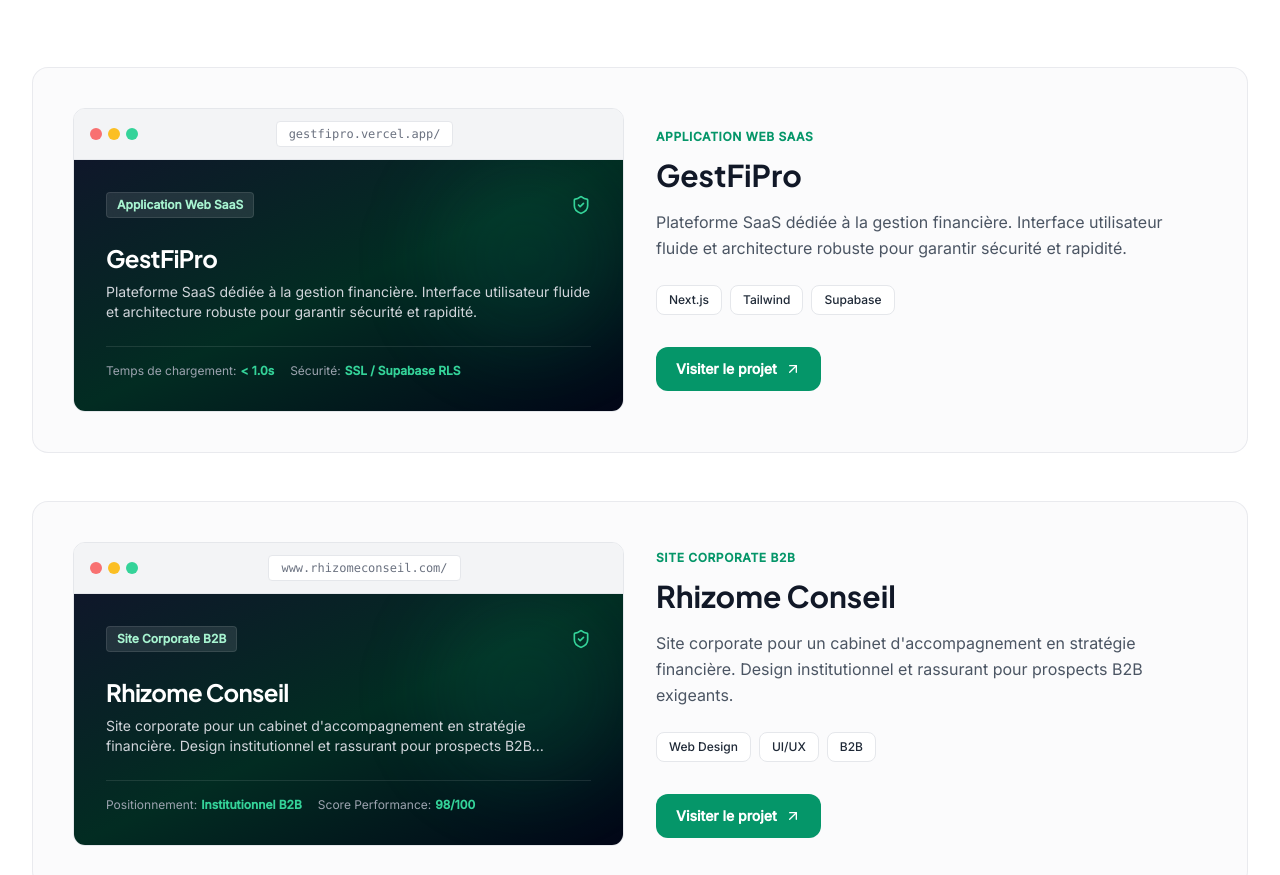
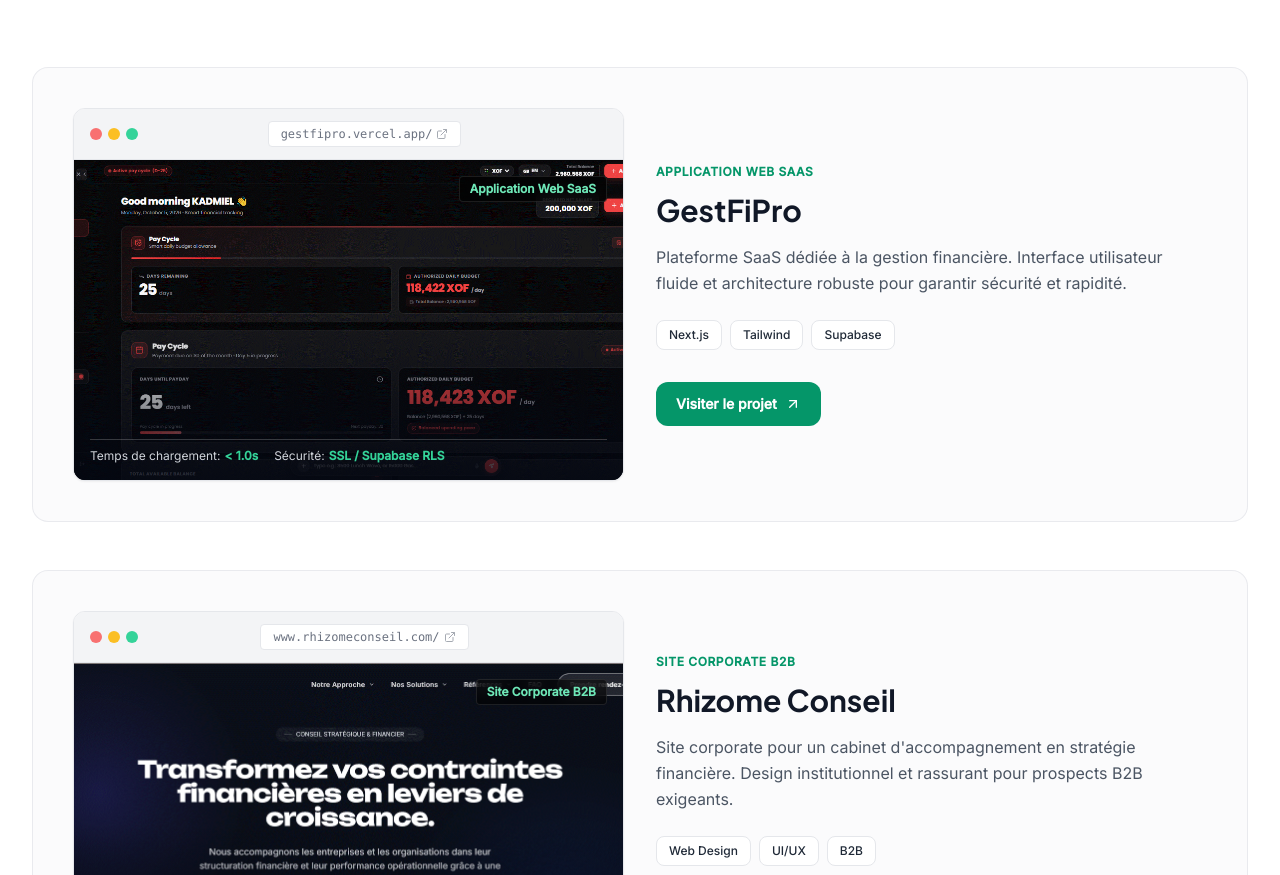
Before and after one commit to kadmiel-abe/kadmielabe, a Next.js app: page / in a window 1280 px wide. Shown: the part 1925-2800 px from the top of the page. Built offline with nearby package versions, Linux system fonts and the light colour scheme.

Commit message:
feat: integration des captures d'ecran GIF pour GestFiPro et Rhizome Conseil dans le Portfolio

```diff
--- a/components/Portfolio.tsx
+++ b/components/Portfolio.tsx
@@ -1,7 +1,8 @@
 "use client";
 
 import { motion } from "framer-motion";
-import { ArrowUpRight, ShieldCheck } from "lucide-react";
+import { ArrowUpRight, ShieldCheck, ExternalLink } from "lucide-react";
+import Image from "next/image";
 
 export default function Portfolio() {
   const projects = [
@@ -12,6 +13,7 @@
         "Plateforme SaaS dédiée à la gestion financière. Interface utilisateur fluide et architecture robuste pour garantir sécurité et rapidité.",
       tags: ["Next.js", "Tailwind", "Supabase"],
       link: "https://gestfipro.vercel.app/",
+      image: "/capture gestfipro.gif",
       stats: [
         { label: "Temps de chargement", value: "< 1.0s" },
         { label: "Sécurité", value: "SSL / Supabase RLS" },
@@ -24,6 +26,7 @@
         "Site corporate pour un cabinet d'accompagnement en stratégie financière. Design institutionnel et rassurant pour prospects B2B exigeants.",
       tags: ["Web Design", "UI/UX", "B2B"],
       link: "https://www.rhizomeconseil.com/",
+      image: "/capture rhizomconseil.gif",
       stats: [
         { label: "Positionnement", value: "Institutionnel B2B" },
         { label: "Score Performance", value: "98/100" },
@@ -77,9 +80,9 @@
               transition={{ duration: 0.6, delay: index * 0.2 }}
               className="bg-gray-50/70 border border-gray-200/80 rounded-2xl p-6 sm:p-10 hover:border-emerald-300 transition-all shadow-xs hover:shadow-md grid grid-cols-1 lg:grid-cols-12 gap-8 items-center"
             >
-              {/* Visual Mockup Frame */}
+              {/* Visual Mockup Frame with Actual Screenshot GIF */}
               <div className="lg:col-span-6 order-2 lg:order-1">
-                <div className="bg-white rounded-xl border border-gray-200 shadow-xs overflow-hidden group">
+                <div className="bg-white rounded-xl border border-gray-200 shadow-sm overflow-hidden group">
                   {/* Browser bar header */}
                   <div className="bg-gray-100 px-4 py-3 border-b border-gray-200 flex items-center justify-between">
                     <div className="flex items-center gap-1.5">
@@ -87,38 +90,43 @@
                       <div className="w-3 h-3 rounded-full bg-amber-400" />
                       <div className="w-3 h-3 rounded-full bg-emerald-400" />
                     </div>
-                    <div className="text-xs text-gray-500 font-mono bg-white px-3 py-1 rounded border border-gray-200 truncate max-w-[200px]">
-                      {project.link.replace("https://", "")}
-                    </div>
+                    <a
+                      href={project.link}
+                      target="_blank"
+                      rel="noopener noreferrer"
+                      className="text-xs text-gray-500 font-mono bg-white px-3 py-1 rounded border border-gray-200 truncate max-w-[220px] hover:text-emerald-600 transition-colors flex items-center gap-1"
+                    >
+                      <span>{project.link.replace("https://", "")}</span>
+                      <ExternalLink className="w-3 h-3 opacity-60" />
+                    </a>
                     <div className="w-4" />
                   </div>
 
-                  {/* UI Canvas Representation */}
-                  <div className="p-6 sm:p-8 bg-gradient-to-br from-slate-900 via-emerald-950 to-slate-950 text-white min-h-[220px] flex flex-col justify-between relative overflow-hidden">
-                    <div className="absolute top-0 right-0 w-48 h-48 bg-emerald-500/10 rounded-full blur-2xl pointer-events-none" />
-                    <div className="flex items-center justify-between z-10">
-                      <span className="text-xs font-semibold px-2.5 py-1 rounded bg-white/10 backdrop-blur text-emerald-200 border border-white/10">
+                  {/* Screenshot Image Container */}
+                  <div className="relative w-full h-[260px] sm:h-[320px] overflow-hidden bg-gray-900 group">
+                    <Image
+                      src={project.image}
+                      alt={`Capture d'écran de ${project.title}`}
+                      fill
+                      unoptimized
+                      className="object-cover object-top group-hover:scale-[1.03] transition-transform duration-500"
+                    />
+
+                    {/* Gradient Overlay for metadata stats */}
+                    <div className="absolute inset-0 bg-gradient-to-t from-gray-950/80 via-transparent to-transparent flex flex-col justify-between p-4 pointer-events-none">
+                      <div className="flex justify-end">
+                        <span className="text-xs font-semibold px-2.5 py-1 rounded bg-black/60 backdrop-blur text-emerald-300 border border-white/10">
                           {project.category}
                         </span>
-                      <ShieldCheck className="w-5 h-5 text-emerald-400" />
                       </div>
-
-                    <div className="my-6 z-10">
-                      <h4 className="font-heading text-2xl font-bold tracking-tight mb-2 text-white">
-                        {project.title}
-                      </h4>
-                      <p className="text-gray-300 text-xs sm:text-sm line-clamp-2">
-                        {project.description}
-                      </p>
-                    </div>
-
-                    <div className="flex items-center gap-4 text-xs text-gray-400 pt-4 border-t border-white/10 z-10">
+                      <div className="flex items-center gap-4 text-xs text-gray-200 pt-2 border-t border-white/20">
                         {project.stats.map((st) => (
                           <div key={st.label} className="flex items-center gap-1">
-                          <span className="text-gray-400">{st.label}:</span>
+                            <span className="text-gray-300">{st.label}:</span>
                             <span className="font-semibold text-emerald-400">{st.value}</span>
                           </div>
                         ))}
+                      </div>
                     </div>
                   </div>
                 </div>
```
Also changed, not shown: public/capture gestfipro.gif (added), public/capture rhizomconseil.gif (added). Lines whose indentation alone changed are shown as unchanged.
